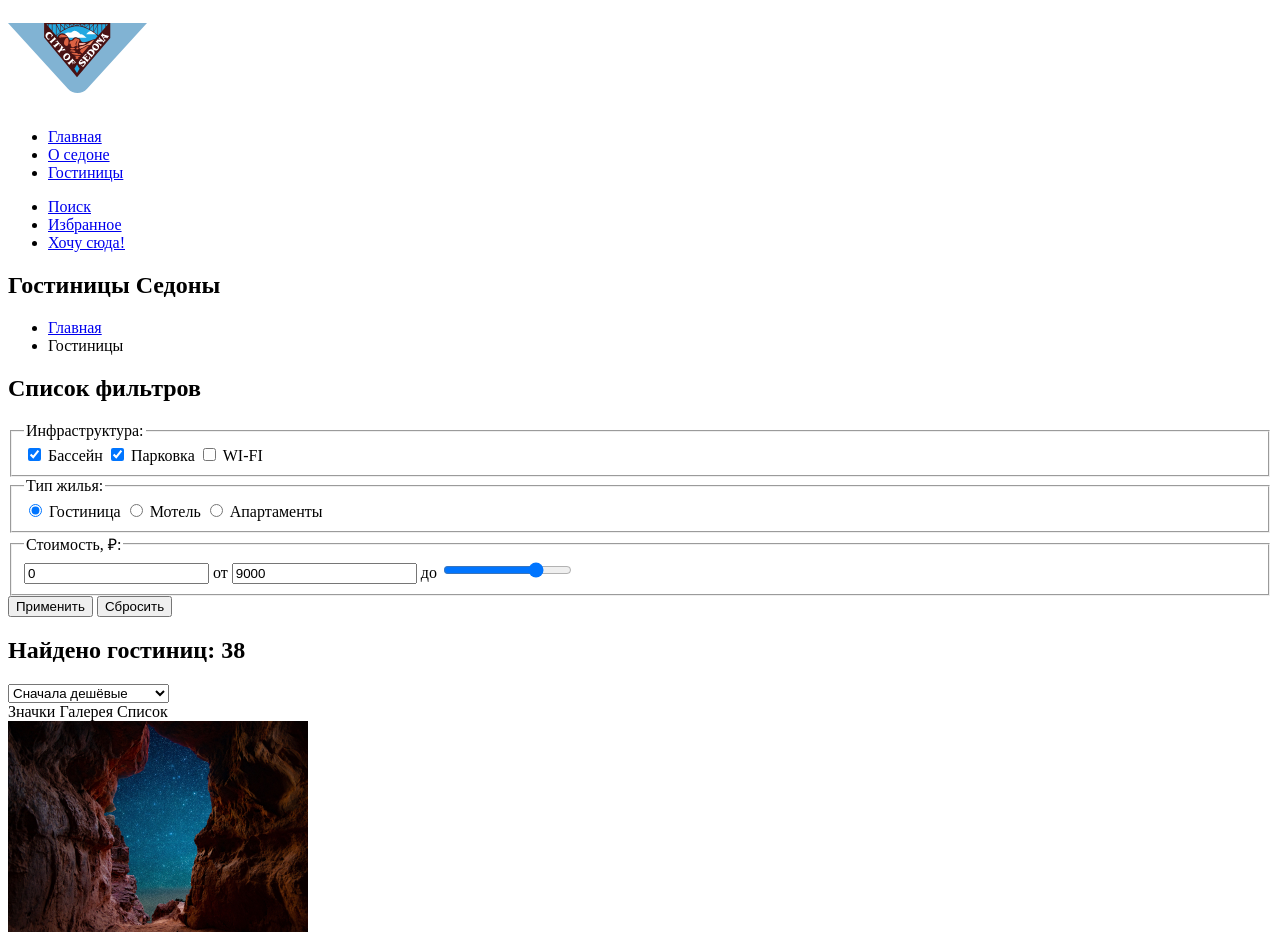
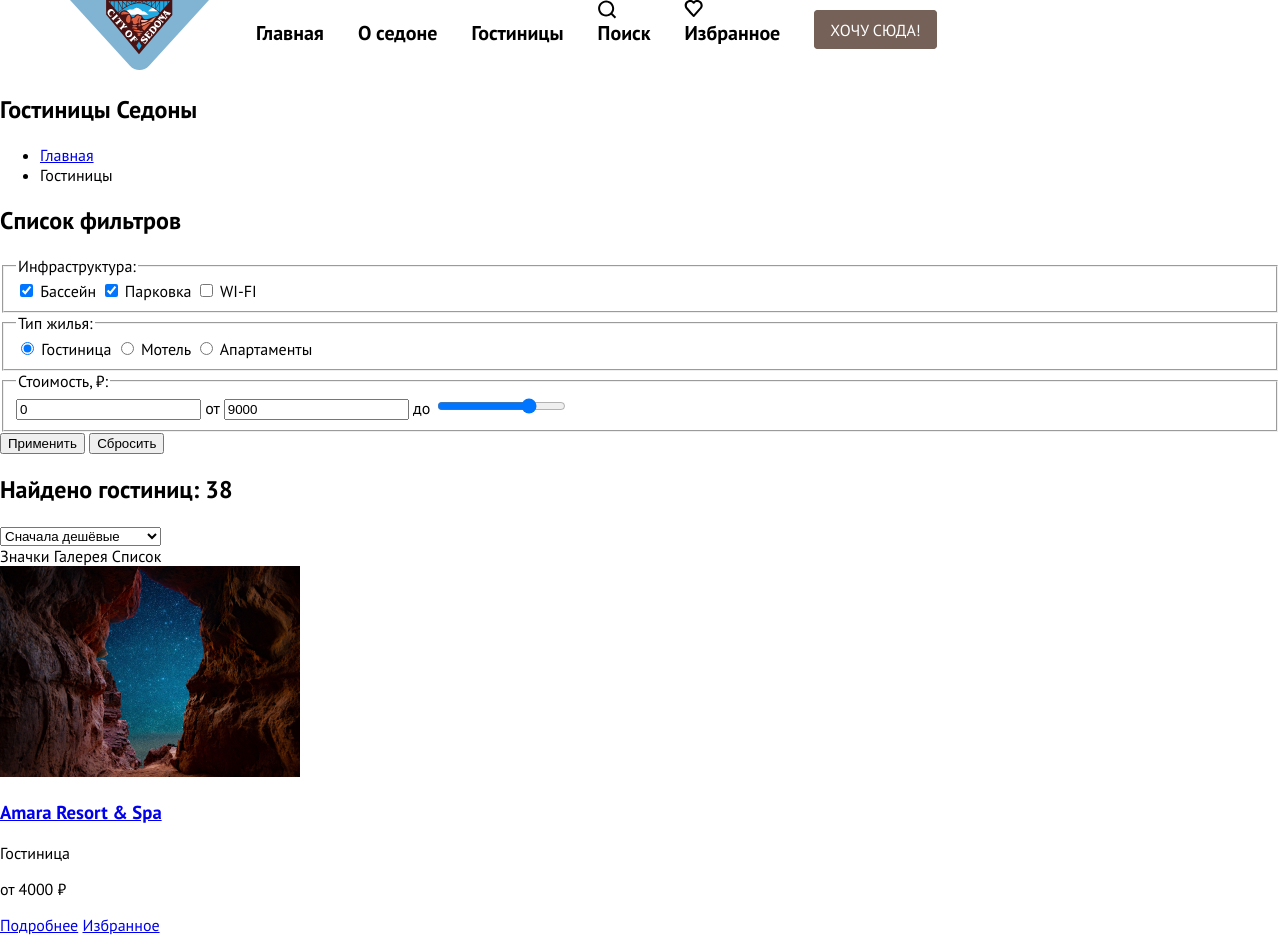
Before and after one commit to htmlacademy-htmlcss/412995-sedona-34, a plain HTML site: page catalog.html in a window 1280 px wide. Shown: the top 938 px of the page. Drawn offline with Linux system fonts and the light colour scheme.

Commit message:
Начал прописывать стили.

```diff
--- a/catalog.html
+++ b/catalog.html
@@ -3,29 +3,36 @@
   <head>
     <meta charset="utf-8" />
     <title>HTML Academy: Седона</title>
+    <link rel="preconnect" href="https://fonts.googleapis.com">
+    <link rel="preconnect" href="https://fonts.gstatic.com" crossorigin>
+    <link href="https://fonts.googleapis.com/css2?family=PT+Sans:ital,wght@0,400;0,700;1,400;1,700&display=swap" rel="stylesheet">
+    <link rel="stylesheet" href="styles/styles.css">
   </head>
   <body>
     <!-- Header -->
 
     <header class="header">
       <nav class="navigation">
-        <img src="image/svg/logo.svg" width="139" height="100" alt="Логотип компании"/>
+        <img src="image/svg/logo.svg" width="139px" height="70px" alt="Логотип компании"/>
         <ul class="navigation__nav">
           <li><a class="navigation__link" href="index.html">Главная</a></li>
           <li><a class="navigation__link" href="#">О седоне</a></li>
           <li><a class="navigation__link" href="catalog.html">Гостиницы</a></li>
         </ul>
+
         <ul class="navigation__user">
           <li>
-            <a class="navigation__link" href="#">
+            <a class="navigation__link navigation__link--search" href="#">
               <span class="visually-hidden">Поиск</span>
             </a>
           </li>
+
           <li>
-            <a class="navigation__link" href="#">
+            <a class="navigation__link navigation__link--favorites" href="#">
               <span class="visually-hidden">Избранное</span>
             </a>
           </li>
+
           <li>
             <a class="navigation__button" href="#">Хочу сюда!</a>
           </li>
--- /dev/null
+++ b/styles/styles.css
@@ -0,0 +1,81 @@
+@font-face {
+  font-family: "PT Sans";
+  font-style: normal;
+  font-weight: 400;
+  src: url("../fonts/ptsans-400.woff2") format("woff2");
+  font-display: swap;
+}
+
+@font-face {
+  font-family: "PT Sans";
+  font-style: normal;
+  font-weight: 700;
+  src: url("../fonts/ptsans-700.woff2") format("woff2");
+  font-display: swap;
+}
+
+html,
+body {
+  margin: 0;
+  padding: 0;
+  font-family: "PT Sans", sans-serif;
+  font-size: 16px;
+  background-color: #fff;
+  color: #000;
+}
+
+/* Header */
+
+.header {
+  color: #000;
+  background-color: #fff;
+}
+
+.navigation {
+  display: inline-flex;
+}
+
+.navigation img {
+  padding-left: 70px;
+}
+
+.navigation__nav {
+  list-style-type: none;
+  display: inline-flex;
+  padding: 20px 0 19px 47px;
+  margin: 0;
+}
+
+.navigation__link {
+  display: inline;
+  text-decoration: none;
+  color: #000;
+  font-weight: 700;
+  font-size: 20px;
+  padding: 20px 34px 0 0;
+}
+
+.navigation__user {
+  list-style-type: none;
+  display: inline-flex;
+  padding: 20px 70px 19px 0;
+  margin: 0;
+}
+
+.navigation__link--search {
+  background: #fff url(/image/svg/search.svg) no-repeat;
+}
+
+.navigation__link--favorites {
+  background: #fff url(/image/svg/favorite.svg) no-repeat;
+}
+
+.navigation__button {
+  border: 1px solid #756157;
+  border-radius: 4px;
+  text-transform: uppercase;
+  background-color: #756157;
+  padding: 9px 15px 8px;
+  text-decoration: none;
+  color: #fff;
+}
```
Also changed, not shown: index.html (+10 -3 lines).
